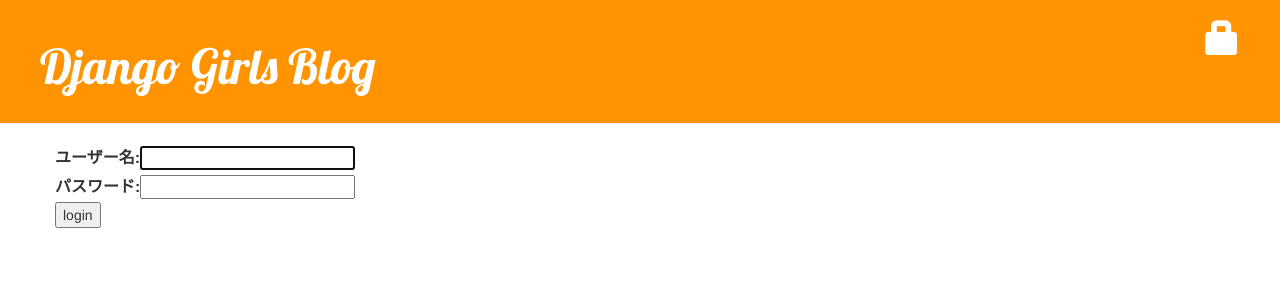
After one commit to k-masaki25/my-first-blog, a Django app: page /accounts/login/ in a window 1280 px wide. The commit adds this page. Shown: the top 300 px of the page. Run offline with Django 3.2, Linux system fonts and the light colour scheme; some libraries are stand-ins or nearby versions.

Commit message:
Secure my website: login, logout page

```diff
--- a/blog/settings.py
+++ b/blog/settings.py
@@ -120,3 +120,5 @@
 
 STATIC_URL = '/static/'
 STATIC_ROOT = os.path.join(BASE_DIR, 'static')  #changed by DjangoGirlsTutorial
+
+LOGIN_REDIRECT_URL = '/'  #changed by DjangoGirlsTutorialログイン成功後に飛ばされるURLを設定している
--- a/blog/urls.py
+++ b/blog/urls.py
@@ -1,7 +1,10 @@
 from django.urls import path, include
 from django.contrib import admin
+from django.contrib.auth import views
 
 urlpatterns = [
     path('admin/', admin.site.urls),
     path('', include('blogApp1.urls')),
+    path('accounts/login/', views.LoginView.as_view(), name='login'),
+    path('accounts/logout/', views.LogoutView.as_view(next_page='/'), name='logout'),
 ]
--- a/blogApp1/templates/blogApp1/base.html
+++ b/blogApp1/templates/blogApp1/base.html
@@ -23,9 +23,11 @@
             {% if user.is_authenticated %}
                 <a href="{% url 'post_new' %}" class="top-menu"><span class="glyphicon glyphicon-plus"></span></a>
                 <a href="{% url 'post_draft_list' %}" class="top-menu"><span class="glyphicon glyphicon-edit"></span></a>
+                <p class="top-menu">Hello {{ user.username }} <small>(<a href="{% url 'logout' %}">Log out</a>)</small></p>
+            {% else %}
+                <a href="{% url 'login' %}" class="top-menu"><span class="glyphicon glyphicon-lock"></span></a>
             {% endif %}
             <h1><a href="/">Django Girls Blog</a></h1>
-
         </div>
         <div class="content container">
             <div class="row">
--- /dev/null
+++ b/blogApp1/templates/registration/login.html
@@ -0,0 +1,33 @@
+<!--
+# -*- coding: utf-8 -*-
+"""
+Created on Thu Jul 11 16:52:59 2019
+
+@author: nobody
+"""
+-->
+
+{% extends "blogApp1/base.html" %}
+
+{% block content %}
+    {% if form.errors %}
+        <p>Your username and password didn't match. Please try again.</p>
+    {% endif %}
+
+    <form method="post" action="{% url 'login' %}">
+    {% csrf_token %}
+        <table>
+        <tr>
+            <td>{{ form.username.label_tag }}</td>
+            <td>{{ form.username }}</td>
+        </tr>
+        <tr>
+            <td>{{ form.password.label_tag }}</td>
+            <td>{{ form.password }}</td>
+        </tr>
+        </table>
+
+        <input type="submit" value="login" />
+        <input type="hidden" name="next" value="{{ next }}" />
+    </form>
+{% endblock %}
--- a/blogApp1/urls.py
+++ b/blogApp1/urls.py
@@ -11,7 +11,7 @@
 urlpatterns = [
     path('', views.post_list, name='post_list'),
     path('post/<int:pk>/', views.post_detail, name='post_detail'),
-    path('post/new', views.post_new, name='post_new'),
+    path('post/new/', views.post_new, name='post_new'),
     path('post/<int:pk>/edit/', views.post_edit, name='post_edit'),
     path('drafts/', views.post_draft_list, name='post_draft_list'),
     path('post/<int:pk>/publish/', views.post_publish, name='post_publish'),
--- a/blogApp1/views.py
+++ b/blogApp1/views.py
@@ -3,6 +3,7 @@
 from .models import Post
 from .forms import PostForm
 from django.shortcuts import redirect
+from django.contrib.auth.decorators import login_required
 
 def post_list(request):
     posts = Post.objects.filter(published_date__lte=timezone.now()).order_by('-published_date')
@@ -14,6 +15,7 @@
     post = get_object_or_404(Post, pk=pk)
     return render(request, 'blogApp1/post_detail.html', {'post': post})
 
+@login_required
 def post_new(request):
     if request.method == "POST":
         form = PostForm(request.POST)
@@ -26,6 +28,7 @@
         form = PostForm()
     return render(request, 'blogApp1/post_edit.html', {'form': form})
 
+@login_required
 def post_edit(request, pk):
     post = get_object_or_404(Post, pk=pk)
     if request.method == "POST":
@@ -39,15 +42,18 @@
         form = PostForm(instance=post)
     return render(request, 'blogApp1/post_edit.html', {'form': form})
 
+@login_required
 def post_draft_list(request):
     posts = Post.objects.filter(published_date__isnull=True).order_by('created_date')
     return render(request, 'blogApp1/post_draft_list.html', {'posts': posts})
 
+@login_required
 def post_publish(request, pk):
     post = get_object_or_404(Post, pk=pk)
     post.publish()
     return redirect('post_detail', pk=pk)
 
+@login_required
 def post_remove(request, pk):
     post = get_object_or_404(Post, pk=pk)
     post.delete()
```
